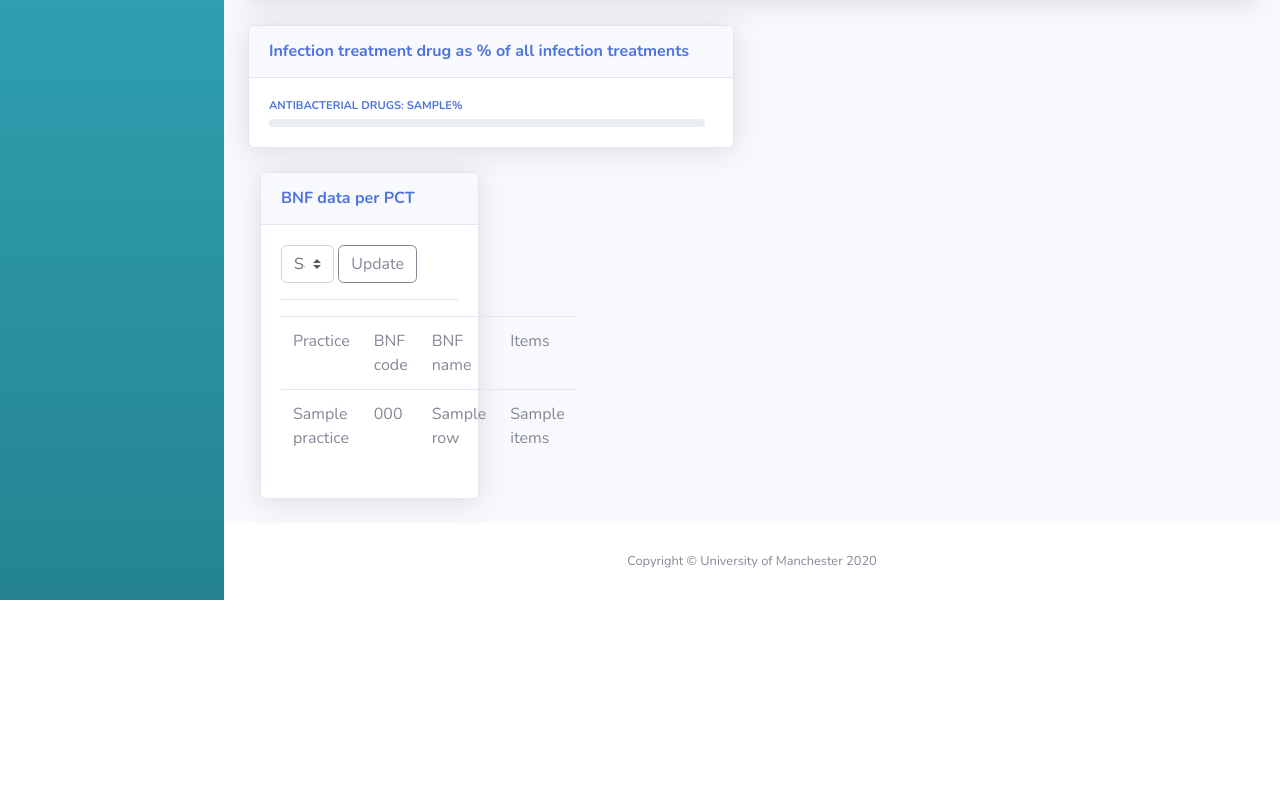
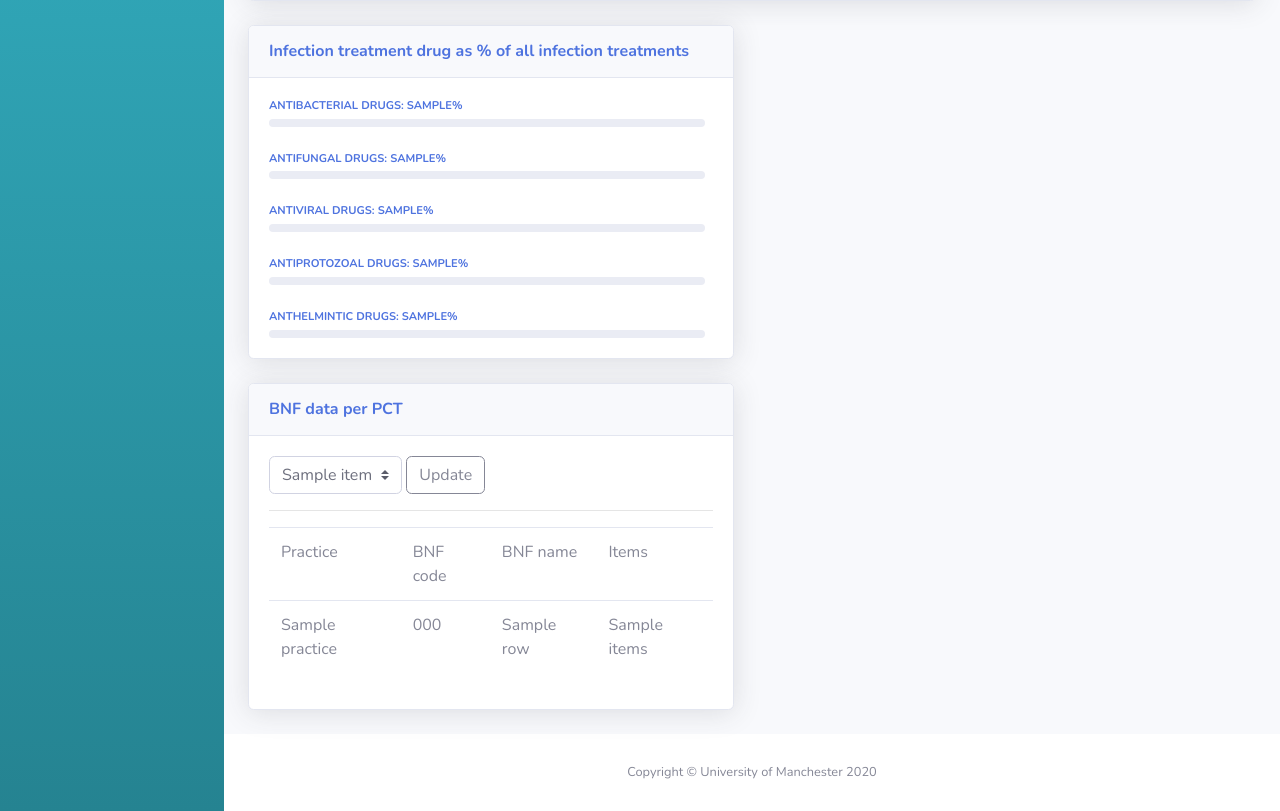
Before and after one commit to Jay-Miles/computing_dashboard, a Flask app: template app/templates/dashboard/index.html in a window 1280 px wide. Shown: the part 670-1481 px from the top of the page. Before the commit the page ends 1270 px from the top, so only its background shows below. Run offline with Flask 2, Linux system fonts and the light colour scheme; the template is opened without the code that fills it: most values are stand-ins (such as "Sample title", 1, 10 or a date in 2020); some libraries are stand-ins or nearby versions.

Commit message:
pct infection task done

```diff
--- a/app/templates/dashboard/index.html
+++ b/app/templates/dashboard/index.html
@@ -243,11 +243,29 @@
                 <div class="text-xs font-weight-bold text-primary text-uppercase mb-1">Antibacterial Drugs: {{ tile_pct[0] }}%</div>
                 <div class="progress progress-sm mr-2">
                             <div class="progress-bar bg-info" role="progressbar" style="width: {{ tile_pct[0] }}%" aria-valuemin="0" aria-valuemax="100"></div>
+
+                </div><br>
+                <div class="text-xs font-weight-bold text-primary text-uppercase mb-1">AntiFungal Drugs: {{ tile_pct[1] }}%</div>
+                <div class="progress progress-sm mr-2">
+                            <div class="progress-bar bg-info" role="progressbar" style="width: {{ tile_pct[1] }}%" aria-valuemin="0" aria-valuemax="100"></div>
+                </div><br>
+                <div class="text-xs font-weight-bold text-primary text-uppercase mb-1">Antiviral Drugs: {{ tile_pct[2] }}%</div>
+                <div class="progress progress-sm mr-2">
+                            <div class="progress-bar bg-info" role="progressbar" style="width: {{ tile_pct[2] }}%" aria-valuemin="0" aria-valuemax="100"></div>
+
+              </div><br>
+                <div class="text-xs font-weight-bold text-primary text-uppercase mb-1">Antiprotozoal Drugs: {{ tile_pct[3] }}%</div>
+                <div class="progress progress-sm mr-2">
+                            <div class="progress-bar bg-info" role="progressbar" style="width: {{ tile_pct[3] }}%" aria-valuemin="0" aria-valuemax="100"></div>
+                </div><br>
+                <div class="text-xs font-weight-bold text-primary text-uppercase mb-1">Anthelmintic Drugs: {{ tile_pct[4] }}%</div>
+                <div class="progress progress-sm mr-2">
+                            <div class="progress-bar bg-info" role="progressbar" style="width: {{ tile_pct[4] }}%" aria-valuemin="0" aria-valuemax="100"></div>
                 </div>
-              </div>
+            </div>
 
             </div>
-            <div class="col-xl-6">
+            <div class="col-l-6">
               <!-- Show the BNF data for slected PCT -->
               <div class="card shadow mb-4">
                 <div class="card-header py-3">
```
